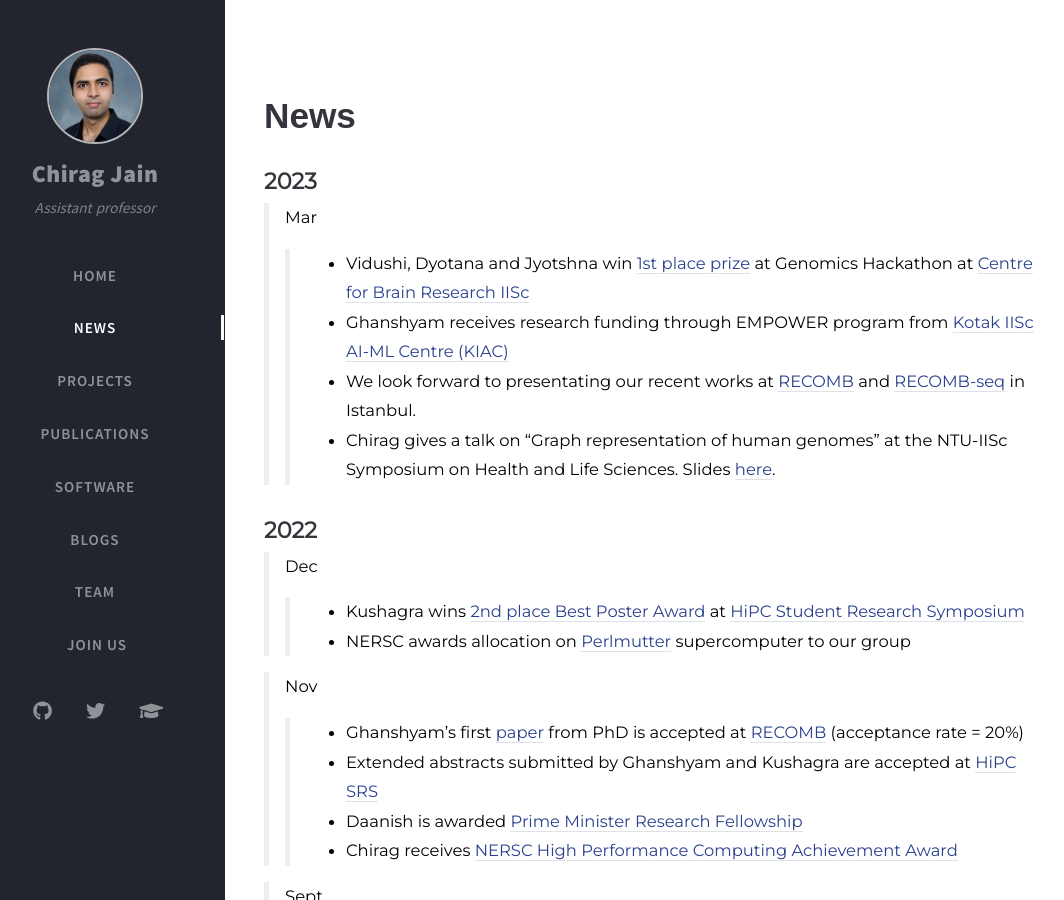
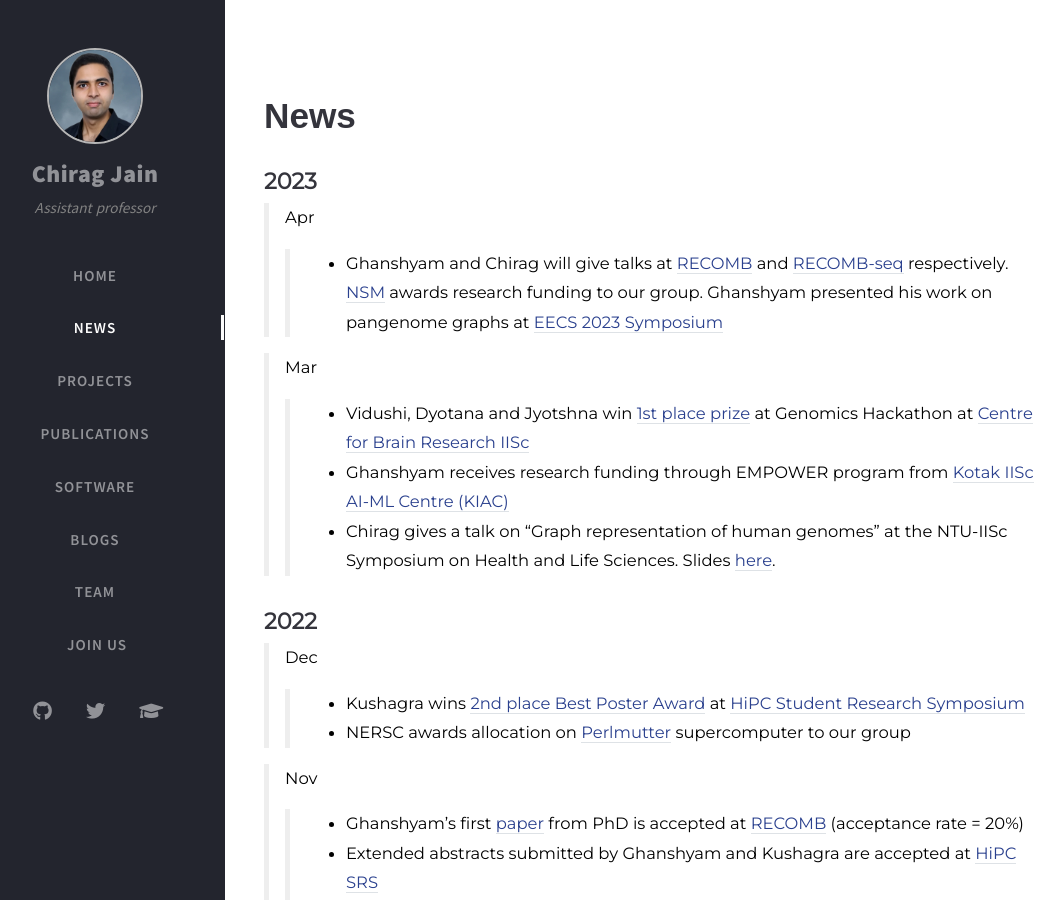
Before and after one commit to at-cg/at-cg.github.io, a Jekyll site: the page built from tabs/new.md, in a window 1280 px wide and 900 px high. Shown: the whole window, without its empty margins (35-1099 px from the left). Built offline with Jekyll 4.4.1, drawn with Linux system fonts in a browser that asks for light colours; nearby versions of some CDN libraries; comment, search, counter and statistics services are not loaded.

Commit message:
Update new.md

```diff
--- a/tabs/new.md
+++ b/tabs/new.md
@@ -21,10 +21,15 @@ type: news
 
 ## **2023**
 
+> Apr
+>> - Ghanshyam and Chirag will give talks at [RECOMB](http://recomb2023.bilkent.edu.tr/program.html) and [RECOMB-seq](https://recomb-seq.github.io/program/) respectively.
+>> [NSM](https://nsmindia.in/) awards research funding to our group.
+>> Ghanshyam presented his work on pangenome graphs at [EECS 2023 Symposium](https://eecs.iisc.ac.in/EECS2023/)
+
+
 > Mar
 >> - Vidushi, Dyotana and Jyotshna win [1st place prize](https://drive.google.com/file/d/1euE1gl9Li9gQQDqQZaqqF3UxHY2-yldR/view?usp=sharing) at Genomics Hackathon at [Centre for Brain Research IISc](https://www.cbr.iisc.ac.in/)
 >> - Ghanshyam receives research funding through EMPOWER program from [Kotak IISc AI-ML Centre (KIAC)](https://kiac.iisc.ac.in)
->> - We look forward to presentating our recent works at [RECOMB](http://recomb2023.bilkent.edu.tr/program.html) and [RECOMB-seq](https://recomb-seq.github.io/program/) in Istanbul.
 >> - Chirag gives a talk on "Graph representation of human genomes" at the NTU-IISc Symposium on Health and Life Sciences. Slides [here](https://drive.google.com/file/d/1wbGa03oCTV4FVv_N43khkywZkUCzqHx-/view?usp=sharing).
 
 ## **2022**
```
